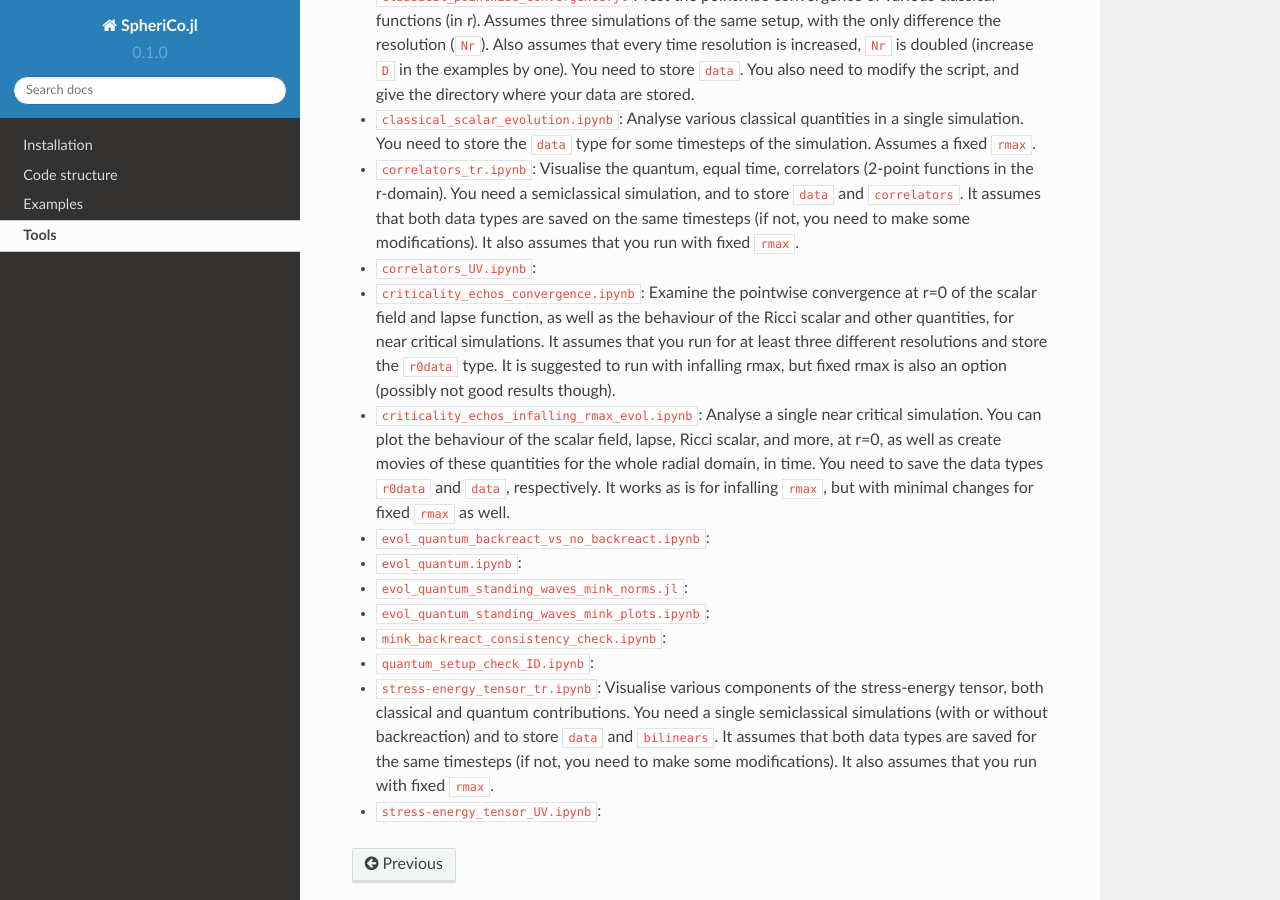
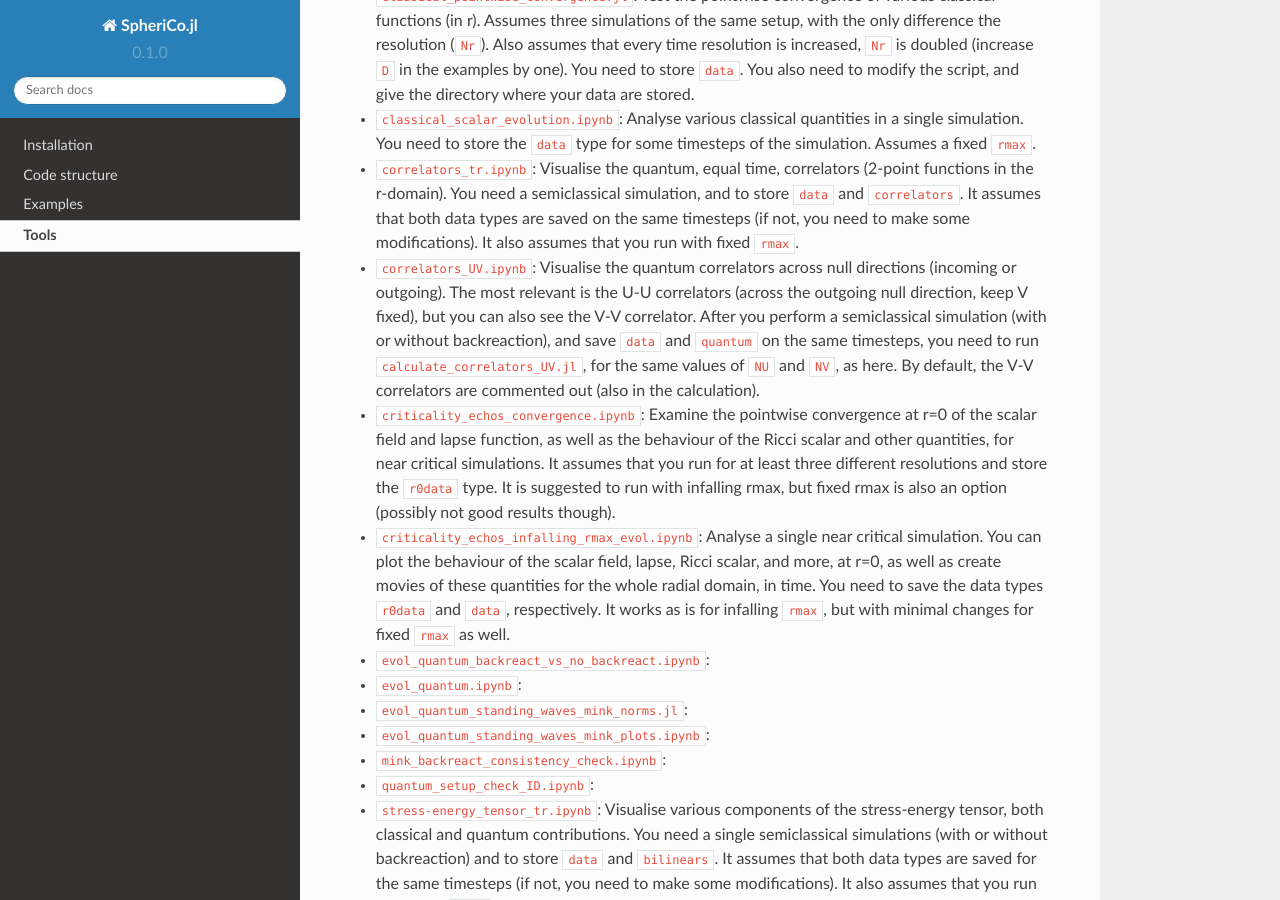
Before and after one commit to ThanasisGiannakopoulos/SpheriCo.jl, a Sphinx documentation site: the page built from docs/source/tools.rst, in a window 1280 px wide and 900 px high, scrolled down 1054 px. Built offline with Sphinx 7.4.7 and the Read the Docs theme 2.0.0, drawn with Linux system fonts in a browser that asks for light colours.

Commit message:
docs/tools: correlators UV
Signed-off-by: thanasis@Dobby <giannakopoulos.th@gmail.com>

```diff
--- a/docs/source/tools.rst
+++ b/docs/source/tools.rst
@@ -77,7 +77,15 @@ how it interacts with other tools:
   same timesteps (if not, you need to make some modifications). It
   also assumes that you run with fixed ``rmax``.
 
-- ``correlators_UV.ipynb``:
+- ``correlators_UV.ipynb``: Visualise the quantum correlators across
+  null directions (incoming or outgoing). The most relevant is the U-U
+  correlators (across the outgoing null direction, keep V fixed), but
+  you can also see the V-V correlator. After you perform a
+  semiclassical simulation (with or without backreaction), and save
+  ``data`` and ``quantum`` on the same timesteps, you need to run
+  ``calculate_correlators_UV.jl``, for the same values of ``NU`` and
+  ``NV``, as here. By default, the V-V correlators are commented out
+  (also in the calculation).
 
 - ``criticality_echos_convergence.ipynb``: Examine the pointwise
   convergence at r=0 of the scalar field and lapse function, as well
```
Also changed, not shown: 1 other file.
